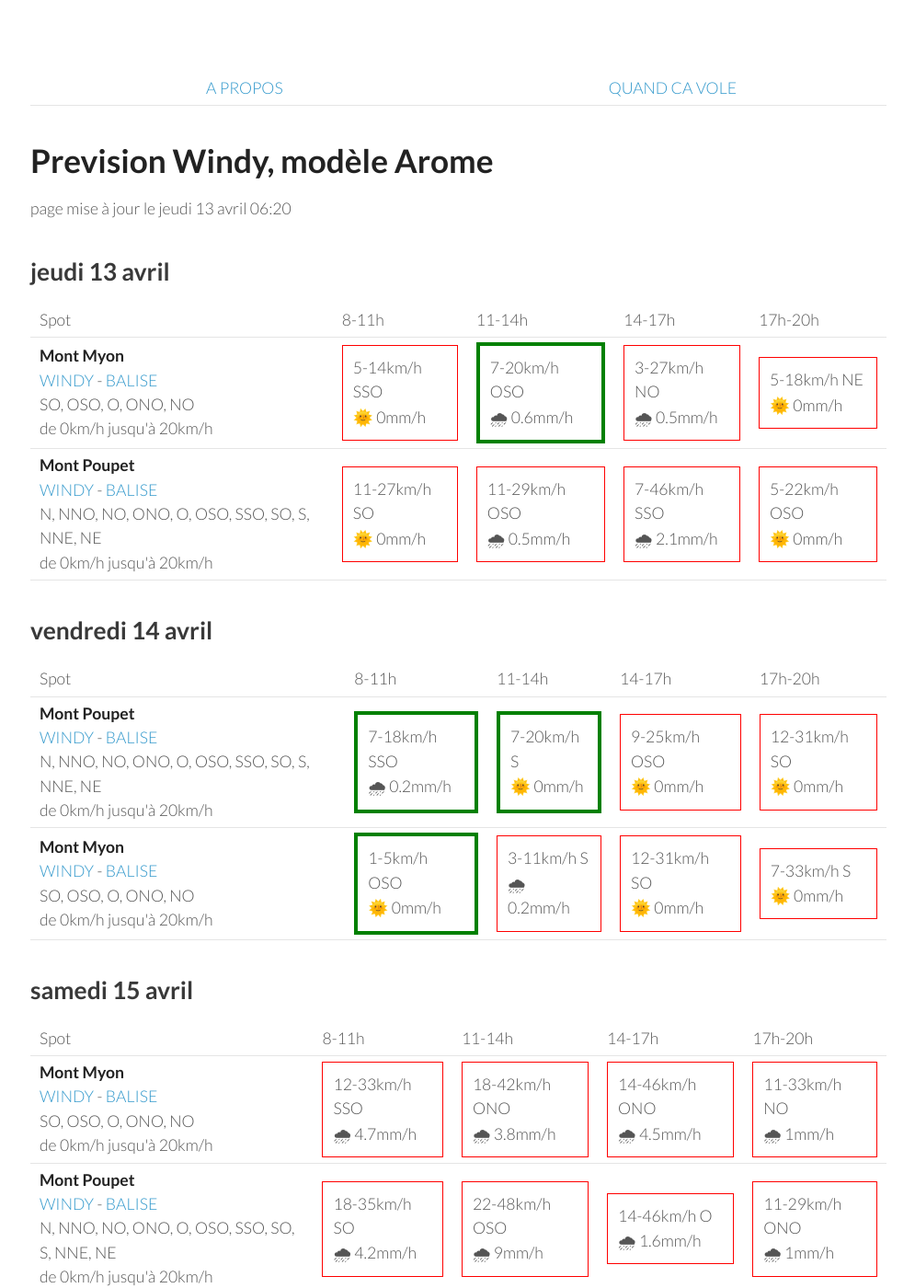
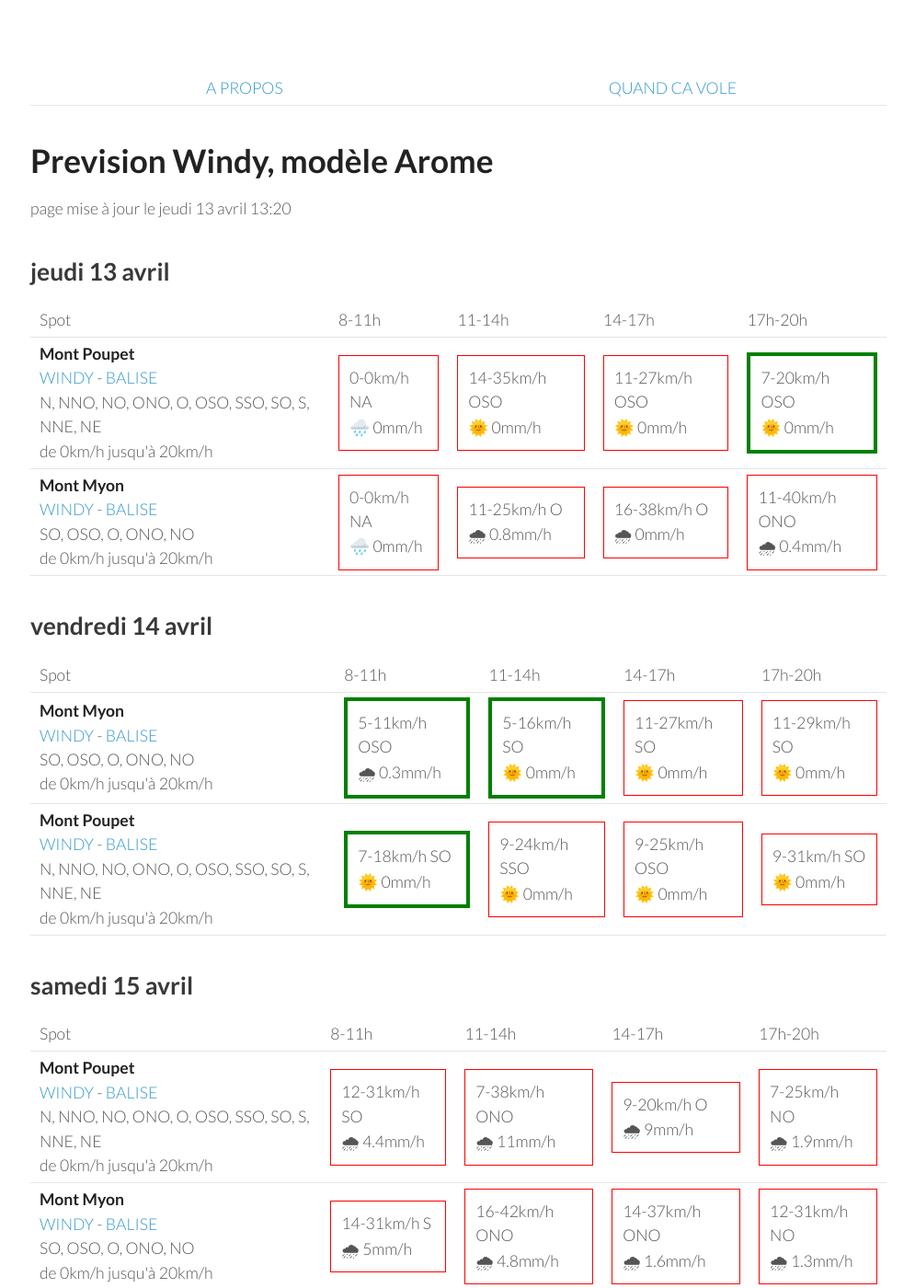
Before and after one commit to parapente-dans-le-nord/parapente-dans-le-nord.github.io, a Jekyll site: the page built from jura.markdown, in a window 1280 px wide and 1400 px high. Shown: the whole window at 92% size, without its empty margins (25-1020 px from the left). Built offline with Jekyll 4.4.1, drawn with Linux system fonts in a browser that asks for light colours; some of the changed text lies outside the part shown.

Commit message:
update index.markdown

```diff
--- a/jura.markdown
+++ b/jura.markdown
@@ -7,7 +7,7 @@ title:  "Tous les spots"
 {: .links}
 
 # Prevision Windy, modèle Arome
-page mise à jour le jeudi 13 avril 06:20
+page mise à jour le jeudi 13 avril 13:20
 
 ## jeudi 13 avril
 
@@ -22,23 +22,21 @@ page mise à jour le jeudi 13 avril 06:20
       <td>17h-20h</td>
     </tr>
 <tr>
-        <td><strong>Mont Myon</strong><br><a href="https://windy.com/46.331/5.397?45.898,5.394,8,m:eWoagj8">WINDY</a> - <span class=""><a href="http://www.balisemeteo.com/balise.php?idBalise=70">BALISE</a> </span><br> <span class="vent-favorable">SO, OSO, O, ONO, NO</span><br><span class="force-vent">de 0km/h jusqu'à 20km/h</span> </td>
+        <td><strong>Mont Poupet</strong><br><a href="https://windy.com/46.970/5.876?46.541,5.876,8">WINDY</a> - <span class=""><a href="http://www.balisemeteo.com/balise.php?idBalise=92">BALISE</a> </span><br> <span class="vent-favorable">N, NNO, NO, ONO, O, OSO, SSO, SO, S, NNE, NE</span><br><span class="force-vent">de 0km/h jusqu'à 20km/h</span> </td>
 
-            <td><div class="not-flyable"><p>5-14km/h SSO</p><p>🌞 0mm/h</p></div></td>
-            <td><div class="flyable"><p>7-20km/h OSO</p><p>🌧 0.6mm/h</p></div></td>
-            <td><div class="not-flyable"><p>3-27km/h NO</p><p>🌧 0.5mm/h</p></div></td>
-            <td><div class="not-flyable"><p>5-18km/h NE</p><p>🌞 0mm/h</p></div></td>
-
+            <td><div class="not-flyable"><p>0-0km/h NA</p><p>🌧️ 0mm/h</p></div></td>
+            <td><div class="not-flyable"><p>14-35km/h OSO</p><p>🌞 0mm/h</p></div></td>
+            <td><div class="not-flyable"><p>11-27km/h OSO</p><p>🌞 0mm/h</p></div></td>
+            <td><div class="flyable"><p>7-20km/h OSO</p><p>🌞 0mm/h</p></div></td>
 
     </tr>
 <tr>
-        <td><strong>Mont Poupet</strong><br><a href="https://windy.com/46.970/5.876?46.541,5.876,8">WINDY</a> - <span class=""><a href="http://www.balisemeteo.com/balise.php?idBalise=92">BALISE</a> </span><br> <span class="vent-favorable">N, NNO, NO, ONO, O, OSO, SSO, SO, S, NNE, NE</span><br><span class="force-vent">de 0km/h jusqu'à 20km/h</span> </td>
+        <td><strong>Mont Myon</strong><br><a href="https://windy.com/46.331/5.397?45.898,5.394,8,m:eWoagj8">WINDY</a> - <span class=""><a href="http://www.balisemeteo.com/balise.php?idBalise=70">BALISE</a> </span><br> <span class="vent-favorable">SO, OSO, O, ONO, NO</span><br><span class="force-vent">de 0km/h jusqu'à 20km/h</span> </td>
 
-            <td><div class="not-flyable"><p>11-27km/h SO</p><p>🌞 0mm/h</p></div></td>
-            <td><div class="not-flyable"><p>11-29km/h OSO</p><p>🌧 0.5mm/h</p></div></td>
-            <td><div class="not-flyable"><p>7-46km/h SSO</p><p>🌧 2.1mm/h</p></div></td>
-            <td><div class="not-flyable"><p>5-22km/h OSO</p><p>🌞 0mm/h</p></div></td>
-
+            <td><div class="not-flyable"><p>0-0km/h NA</p><p>🌧️ 0mm/h</p></div></td>
+            <td><div class="not-flyable"><p>11-25km/h O</p><p>🌧 0.8mm/h</p></div></td>
+            <td><div class="not-flyable"><p>16-38km/h O</p><p>🌧 0mm/h</p></div></td>
+            <td><div class="not-flyable"><p>11-40km/h ONO</p><p>🌧 0.4mm/h</p></div></td>
 
     </tr>
 
@@ -58,22 +56,22 @@ page mise à jour le jeudi 13 avril 06:20
       <td>17h-20h</td>
     </tr>
 <tr>
-        <td><strong>Mont Poupet</strong><br><a href="https://windy.com/46.970/5.876?46.541,5.876,8">WINDY</a> - <span class=""><a href="http://www.balisemeteo.com/balise.php?idBalise=92">BALISE</a> </span><br> <span class="vent-favorable">N, NNO, NO, ONO, O, OSO, SSO, SO, S, NNE, NE</span><br><span class="force-vent">de 0km/h jusqu'à 20km/h</span> </td>
+        <td><strong>Mont Myon</strong><br><a href="https://windy.com/46.331/5.397?45.898,5.394,8,m:eWoagj8">WINDY</a> - <span class=""><a href="http://www.balisemeteo.com/balise.php?idBalise=70">BALISE</a> </span><br> <span class="vent-favorable">SO, OSO, O, ONO, NO</span><br><span class="force-vent">de 0km/h jusqu'à 20km/h</span> </td>
 
-            <td><div class="flyable"><p>7-18km/h SSO</p><p>🌧 0.2mm/h</p></div></td>
-            <td><div class="flyable"><p>7-20km/h S</p><p>🌞 0mm/h</p></div></td>
-            <td><div class="not-flyable"><p>9-25km/h OSO</p><p>🌞 0mm/h</p></div></td>
-            <td><div class="not-flyable"><p>12-31km/h SO</p><p>🌞 0mm/h</p></div></td>
+            <td><div class="flyable"><p>5-11km/h OSO</p><p>🌧 0.3mm/h</p></div></td>
+            <td><div class="flyable"><p>5-16km/h SO</p><p>🌞 0mm/h</p></div></td>
+            <td><div class="not-flyable"><p>11-27km/h SO</p><p>🌞 0mm/h</p></div></td>
+            <td><div class="not-flyable"><p>11-29km/h SO</p><p>🌞 0mm/h</p></div></td>
 
 
     </tr>
 <tr>
-        <td><strong>Mont Myon</strong><br><a href="https://windy.com/46.331/5.397?45.898,5.394,8,m:eWoagj8">WINDY</a> - <span class=""><a href="http://www.balisemeteo.com/balise.php?idBalise=70">BALISE</a> </span><br> <span class="vent-favorable">SO, OSO, O, ONO, NO</span><br><span class="force-vent">de 0km/h jusqu'à 20km/h</span> </td>
+        <td><strong>Mont Poupet</strong><br><a href="https://windy.com/46.970/5.876?46.541,5.876,8">WINDY</a> - <span class=""><a href="http://www.balisemeteo.com/balise.php?idBalise=92">BALISE</a> </span><br> <span class="vent-favorable">N, NNO, NO, ONO, O, OSO, SSO, SO, S, NNE, NE</span><br><span class="force-vent">de 0km/h jusqu'à 20km/h</span> </td>
 
-            <td><div class="flyable"><p>1-5km/h OSO</p><p>🌞 0mm/h</p></div></td>
-            <td><div class="not-flyable"><p>3-11km/h S</p><p>🌧 0.2mm/h</p></div></td>
-            <td><div class="not-flyable"><p>12-31km/h SO</p><p>🌞 0mm/h</p></div></td>
-            <td><div class="not-flyable"><p>7-33km/h S</p><p>🌞 0mm/h</p></div></td>
+            <td><div class="flyable"><p>7-18km/h SO</p><p>🌞 0mm/h</p></div></td>
+            <td><div class="not-flyable"><p>9-24km/h SSO</p><p>🌞 0mm/h</p></div></td>
+            <td><div class="not-flyable"><p>9-25km/h OSO</p><p>🌞 0mm/h</p></div></td>
+            <td><div class="not-flyable"><p>9-31km/h SO</p><p>🌞 0mm/h</p></div></td>
 
 
     </tr>
@@ -94,22 +92,22 @@ page mise à jour le jeudi 13 avril 06:20
       <td>17h-20h</td>
     </tr>
 <tr>
-        <td><strong>Mont Myon</strong><br><a href="https://windy.com/46.331/5.397?45.898,5.394,8,m:eWoagj8">WINDY</a> - <span class=""><a href="http://www.balisemeteo.com/balise.php?idBalise=70">BALISE</a> </span><br> <span class="vent-favorable">SO, OSO, O, ONO, NO</span><br><span class="force-vent">de 0km/h jusqu'à 20km/h</span> </td>
+        <td><strong>Mont Poupet</strong><br><a href="https://windy.com/46.970/5.876?46.541,5.876,8">WINDY</a> - <span class=""><a href="http://www.balisemeteo.com/balise.php?idBalise=92">BALISE</a> </span><br> <span class="vent-favorable">N, NNO, NO, ONO, O, OSO, SSO, SO, S, NNE, NE</span><br><span class="force-vent">de 0km/h jusqu'à 20km/h</span> </td>
 
-            <td><div class="not-flyable"><p>12-33km/h SSO</p><p>🌧 4.7mm/h</p></div></td>
-            <td><div class="not-flyable"><p>18-42km/h ONO</p><p>🌧 3.8mm/h</p></div></td>
-            <td><div class="not-flyable"><p>14-46km/h ONO</p><p>🌧 4.5mm/h</p></div></td>
-            <td><div class="not-flyable"><p>11-33km/h NO</p><p>🌧 1mm/h</p></div></td>
+            <td><div class="not-flyable"><p>12-31km/h SO</p><p>🌧 4.4mm/h</p></div></td>
+            <td><div class="not-flyable"><p>7-38km/h ONO</p><p>🌧 11mm/h</p></div></td>
+            <td><div class="not-flyable"><p>9-20km/h O</p><p>🌧 9mm/h</p></div></td>
+            <td><div class="not-flyable"><p>7-25km/h NO</p><p>🌧 1.9mm/h</p></div></td>
 
 
     </tr>
 <tr>
-        <td><strong>Mont Poupet</strong><br><a href="https://windy.com/46.970/5.876?46.541,5.876,8">WINDY</a> - <span class=""><a href="http://www.balisemeteo.com/balise.php?idBalise=92">BALISE</a> </span><br> <span class="vent-favorable">N, NNO, NO, ONO, O, OSO, SSO, SO, S, NNE, NE</span><br><span class="force-vent">de 0km/h jusqu'à 20km/h</span> </td>
+        <td><strong>Mont Myon</strong><br><a href="https://windy.com/46.331/5.397?45.898,5.394,8,m:eWoagj8">WINDY</a> - <span class=""><a href="http://www.balisemeteo.com/balise.php?idBalise=70">BALISE</a> </span><br> <span class="vent-favorable">SO, OSO, O, ONO, NO</span><br><span class="force-vent">de 0km/h jusqu'à 20km/h</span> </td>
 
-            <td><div class="not-flyable"><p>18-35km/h SO</p><p>🌧 4.2mm/h</p></div></td>
-            <td><div class="not-flyable"><p>22-48km/h OSO</p><p>🌧 9mm/h</p></div></td>
-            <td><div class="not-flyable"><p>14-46km/h O</p><p>🌧 1.6mm/h</p></div></td>
-            <td><div class="not-flyable"><p>11-29km/h ONO</p><p>🌧 1mm/h</p></div></td>
+            <td><div class="not-flyable"><p>14-31km/h S</p><p>🌧 5mm/h</p></div></td>
+            <td><div class="not-flyable"><p>16-42km/h ONO</p><p>🌧 4.8mm/h</p></div></td>
+            <td><div class="not-flyable"><p>14-37km/h ONO</p><p>🌧 1.6mm/h</p></div></td>
+            <td><div class="not-flyable"><p>12-31km/h NO</p><p>🌧 1.3mm/h</p></div></td>
 
 
     </tr>
@@ -132,20 +130,20 @@ page mise à jour le jeudi 13 avril 06:20
 <tr>
         <td><strong>Mont Poupet</strong><br><a href="https://windy.com/46.970/5.876?46.541,5.876,8">WINDY</a> - <span class=""><a href="http://www.balisemeteo.com/balise.php?idBalise=92">BALISE</a> </span><br> <span class="vent-favorable">N, NNO, NO, ONO, O, OSO, SSO, SO, S, NNE, NE</span><br><span class="force-vent">de 0km/h jusqu'à 20km/h</span> </td>
 
-            <td><div class="not-flyable"><p>7-18km/h ONO</p><p>🌧 5mm/h</p></div></td>
-            <td><div class="flyable"><p>7-18km/h ONO</p><p>🌧 3.3mm/h</p></div></td>
-            <td><div class="not-flyable"><p>11-25km/h NNO</p><p>🌧 0.8mm/h</p></div></td>
-            <td><div class="not-flyable"><p>11-27km/h NNO</p><p>🌧 0.8mm/h</p></div></td>
+            <td><div class="flyable"><p>7-18km/h NO</p><p>🌧 2.3mm/h</p></div></td>
+            <td><div class="flyable"><p>9-20km/h NNO</p><p>🌧 1.6mm/h</p></div></td>
+            <td><div class="not-flyable"><p>9-22km/h NNO</p><p>🌧 0.9mm/h</p></div></td>
+            <td><div class="not-flyable"><p>11-27km/h NNO</p><p>🌧 1.1mm/h</p></div></td>
 
 
     </tr>
 <tr>
         <td><strong>Mont Myon</strong><br><a href="https://windy.com/46.331/5.397?45.898,5.394,8,m:eWoagj8">WINDY</a> - <span class=""><a href="http://www.balisemeteo.com/balise.php?idBalise=70">BALISE</a> </span><br> <span class="vent-favorable">SO, OSO, O, ONO, NO</span><br><span class="force-vent">de 0km/h jusqu'à 20km/h</span> </td>
 
-            <td><div class="not-flyable"><p>11-24km/h NNO</p><p>🌧 1.9mm/h</p></div></td>
-            <td><div class="not-flyable"><p>12-27km/h NNO</p><p>🌧 1.5mm/h</p></div></td>
-            <td><div class="not-flyable"><p>11-29km/h NNO</p><p>🌧 0.6mm/h</p></div></td>
-            <td><div class="not-flyable"><p>12-29km/h N</p><p>🌧 0.3mm/h</p></div></td>
+            <td><div class="not-flyable"><p>9-20km/h NNO</p><p>🌞 0mm/h</p></div></td>
+            <td><div class="not-flyable"><p>12-27km/h NNO</p><p>🌧 0.3mm/h</p></div></td>
+            <td><div class="not-flyable"><p>12-29km/h NNO</p><p>🌧 0.4mm/h</p></div></td>
+            <td><div class="not-flyable"><p>12-29km/h N</p><p>🌧 0.5mm/h</p></div></td>
 
 
     </tr>
@@ -166,22 +164,22 @@ page mise à jour le jeudi 13 avril 06:20
       <td>17h-20h</td>
     </tr>
 <tr>
-        <td><strong>Mont Myon</strong><br><a href="https://windy.com/46.331/5.397?45.898,5.394,8,m:eWoagj8">WINDY</a> - <span class=""><a href="http://www.balisemeteo.com/balise.php?idBalise=70">BALISE</a> </span><br> <span class="vent-favorable">SO, OSO, O, ONO, NO</span><br><span class="force-vent">de 0km/h jusqu'à 20km/h</span> </td>
+        <td><strong>Mont Poupet</strong><br><a href="https://windy.com/46.970/5.876?46.541,5.876,8">WINDY</a> - <span class=""><a href="http://www.balisemeteo.com/balise.php?idBalise=92">BALISE</a> </span><br> <span class="vent-favorable">N, NNO, NO, ONO, O, OSO, SSO, SO, S, NNE, NE</span><br><span class="force-vent">de 0km/h jusqu'à 20km/h</span> </td>
 
-            <td><div class="not-flyable"><p>9-20km/h NNE</p><p>🌞 0mm/h</p></div></td>
-            <td><div class="not-flyable"><p>12-31km/h NNE</p><p>🌞 0mm/h</p></div></td>
-            <td><div class="not-flyable"><p>14-35km/h N</p><p>🌞 0mm/h</p></div></td>
-            <td><div class="not-flyable"><p>16-42km/h NNE</p><p>🌞 0mm/h</p></div></td>
+            <td><div class="not-flyable"><p>12-27km/h NE</p><p>🌞 0mm/h</p></div></td>
+            <td><div class="not-flyable"><p>18-42km/h NE</p><p>🌞 0mm/h</p></div></td>
+            <td><div class="not-flyable"><p>20-46km/h NE</p><p>🌞 0mm/h</p></div></td>
+            <td><div class="not-flyable"><p>20-48km/h NE</p><p>🌞 0mm/h</p></div></td>
 
 
     </tr>
 <tr>
-        <td><strong>Mont Poupet</strong><br><a href="https://windy.com/46.970/5.876?46.541,5.876,8">WINDY</a> - <span class=""><a href="http://www.balisemeteo.com/balise.php?idBalise=92">BALISE</a> </span><br> <span class="vent-favorable">N, NNO, NO, ONO, O, OSO, SSO, SO, S, NNE, NE</span><br><span class="force-vent">de 0km/h jusqu'à 20km/h</span> </td>
+        <td><strong>Mont Myon</strong><br><a href="https://windy.com/46.331/5.397?45.898,5.394,8,m:eWoagj8">WINDY</a> - <span class=""><a href="http://www.balisemeteo.com/balise.php?idBalise=70">BALISE</a> </span><br> <span class="vent-favorable">SO, OSO, O, ONO, NO</span><br><span class="force-vent">de 0km/h jusqu'à 20km/h</span> </td>
 
-            <td><div class="not-flyable"><p>12-25km/h NE</p><p>🌞 0mm/h</p></div></td>
-            <td><div class="not-flyable"><p>20-44km/h ENE</p><p>🌞 0mm/h</p></div></td>
-            <td><div class="not-flyable"><p>24-51km/h NE</p><p>🌞 0mm/h</p></div></td>
-            <td><div class="not-flyable"><p>22-51km/h NE</p><p>🌞 0mm/h</p></div></td>
+            <td><div class="not-flyable"><p>11-25km/h N</p><p>🌞 0mm/h</p></div></td>
+            <td><div class="not-flyable"><p>14-35km/h NNE</p><p>🌞 0mm/h</p></div></td>
+            <td><div class="not-flyable"><p>18-38km/h N</p><p>🌞 0mm/h</p></div></td>
+            <td><div class="not-flyable"><p>22-50km/h N</p><p>🌞 0mm/h</p></div></td>
 
 
     </tr>
@@ -189,3 +187,39 @@ page mise à jour le jeudi 13 avril 06:20
 </tbody>
 </table>
 {:/}
+## mardi 18 avril
+
+{::nomarkdown}
+<table>
+  <tbody>
+    <tr>
+      <td>Spot</td>
+      <td>8-11h</td>
+      <td>11-14h</td>
+      <td>14-17h</td>
+      <td>17h-20h</td>
+    </tr>
+<tr>
+        <td><strong>Mont Myon</strong><br><a href="https://windy.com/46.331/5.397?45.898,5.394,8,m:eWoagj8">WINDY</a> - <span class=""><a href="http://www.balisemeteo.com/balise.php?idBalise=70">BALISE</a> </span><br> <span class="vent-favorable">SO, OSO, O, ONO, NO</span><br><span class="force-vent">de 0km/h jusqu'à 20km/h</span> </td>
+
+            <td><div class="not-flyable"><p>5-14km/h E</p><p>🌞 0mm/h</p></div></td>
+            <td><div class="flyable"><p>3-16km/h O</p><p>🌞 0mm/h</p></div></td>
+            <td><div class="not-flyable"><p>7-24km/h NO</p><p>🌞 0mm/h</p></div></td>
+            <td><div class="not-flyable"><p>9-25km/h NNO</p><p>🌞 0mm/h</p></div></td>
+
+
+    </tr>
+<tr>
+        <td><strong>Mont Poupet</strong><br><a href="https://windy.com/46.970/5.876?46.541,5.876,8">WINDY</a> - <span class=""><a href="http://www.balisemeteo.com/balise.php?idBalise=92">BALISE</a> </span><br> <span class="vent-favorable">N, NNO, NO, ONO, O, OSO, SSO, SO, S, NNE, NE</span><br><span class="force-vent">de 0km/h jusqu'à 20km/h</span> </td>
+
+            <td><div class="not-flyable"><p>11-24km/h ENE</p><p>🌞 0mm/h</p></div></td>
+            <td><div class="not-flyable"><p>18-38km/h ENE</p><p>🌞 0mm/h</p></div></td>
+            <td><div class="not-flyable"><p>16-40km/h NE</p><p>🌞 0mm/h</p></div></td>
+            <td><div class="not-flyable"><p>14-40km/h NE</p><p>🌞 0mm/h</p></div></td>
+
+
+    </tr>
+
+</tbody>
+</table>
+{:/}
```
